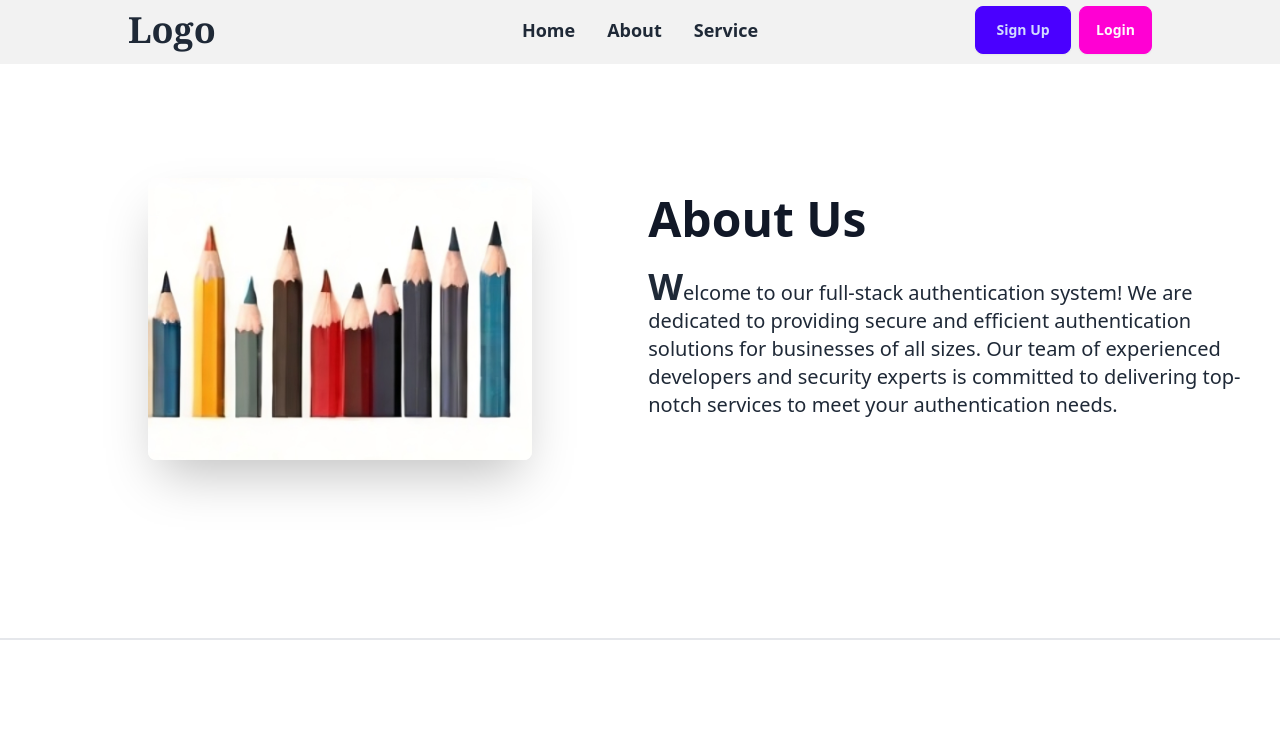
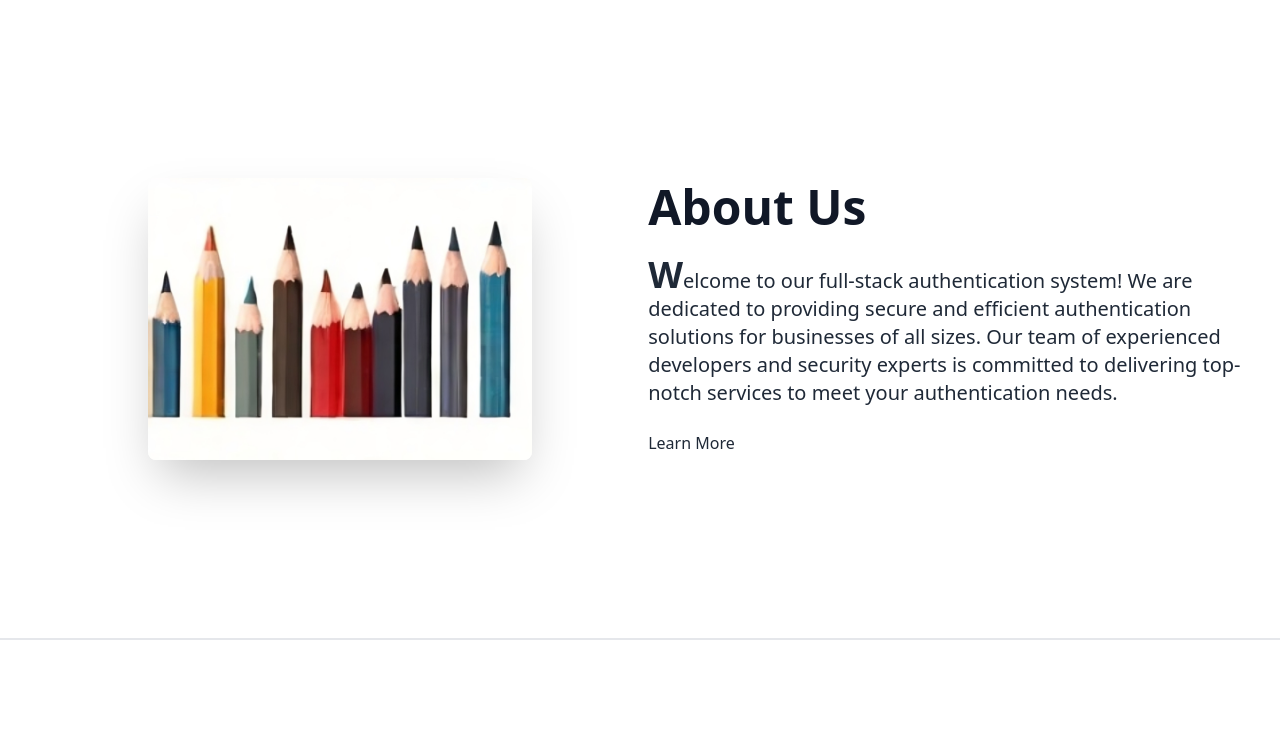
Before and after one commit to PrinceInScripts/Full-Stack-Authentication-System, a React (Create React App) app in the folder client/: page /about in a window 1280 px wide. Shown: the top 755 px of the page. Built offline with nearby package versions, Linux system fonts and the light colour scheme.

Commit message:
done about page

```diff
--- a/client/src/App.js
+++ b/client/src/App.js
@@ -7,7 +7,7 @@ import { Route, Routes } from "react-router-dom";
 import Footer from "./components/Footer/Footer";
 import Layout from "./components/Layout/Layout";
 import Hero from "./components/Hero/Hero";
-import About from "./components/About/About";
+import About from "./components/AboutHero/AboutHero";
 import Home from "./Pages/Home/Home";
 
 function App() {
--- a/client/src/components/About/About.jsx
+++ b/client/src/Pages/About/About.jsx
@@ -35,7 +35,7 @@ function About() {
           </div>
         </div>
 
-        {/* Mission section */}
+        Mission section
         <div className="hero min-h-[80vh] bg-white w-full mx-auto">
           <div className="hero-content flex-col lg:flex-row items-center gap-10 justify-between">
             <div className="text-center lg:text-left lg:w-1/2">
--- /dev/null
+++ b/client/src/components/AboutHero/AboutHero.jsx
@@ -0,0 +1,41 @@
+import React from "react";
+import { Link } from "react-router-dom";
+import aboutHero from "../../asset/aboutHero.png";
+import misson from "../../asset/misson.png";
+import solution from "../../asset/solution.jpg";
+import security from "../../asset/security.jpg";
+import options from "../../asset/options.jpg";
+import Layout from "../Layout/Layout";
+import ContactForm from "../ContactForm/ContactForm";
+
+
+function About() {
+  return (
+
+        <div className="hero min-h-[80vh] bg-white border-b-2 w-full mx-auto">
+          <div className="hero-content flex-col lg:flex-row-reverse items-center justify-between ">
+            <div className="text-center lg:text-left lg:w-1/2">
+              <h1 className="text-5xl font-bold text-gray-900">About Us</h1>
+              <p className="py-6 text-xl capitalize-first text-gray-800">
+                <span className="text-4xl font-semibold">W</span>elcome to our
+                full-stack authentication system! We are dedicated to providing
+                secure and efficient authentication solutions for businesses of
+                all sizes. Our team of experienced developers and security
+                experts is committed to delivering top-notch services to meet
+                your authentication needs.
+              </p>
+             <Link to={"/about"}><button>Learn More</button></Link>
+            </div>
+            <div className="lg:w-1/2 lg:pl-8 flex justify-center">
+              <div className="max-w-sm x-auto shadow-2xl overflow-hidden rounded-lg">
+                <img className="" src={aboutHero} alt="Hero" />
+              </div>
+            </div>
+          </div>
+        </div>
+
+
+  );
+}
+
+export default About;
--- a/client/src/components/Navbar/Navbar.jsx
+++ b/client/src/components/Navbar/Navbar.jsx
@@ -46,7 +46,7 @@ function Navbar() {
             class="dropdown-content z-[1] menu p-2 shadow bg-base-100 rounded-box w-52"
           >
             <li>
-              <Link to={"/home"}>Home</Link>
+              <Link to={"/"}>Home</Link>
             </li>
             {isLoggedIn && (
               <li>
@@ -97,7 +97,7 @@ function Navbar() {
       <div className="navbar-center hidden lg:flex">
         <ul className="menu menu-horizontal text-lg font-semibold px-1">
           <li>
-            <Link to={"/home"}>Home</Link>
+            <Link to={"/"}>Home</Link>
           </li>
           {isLoggedIn && (
             <li>
```
